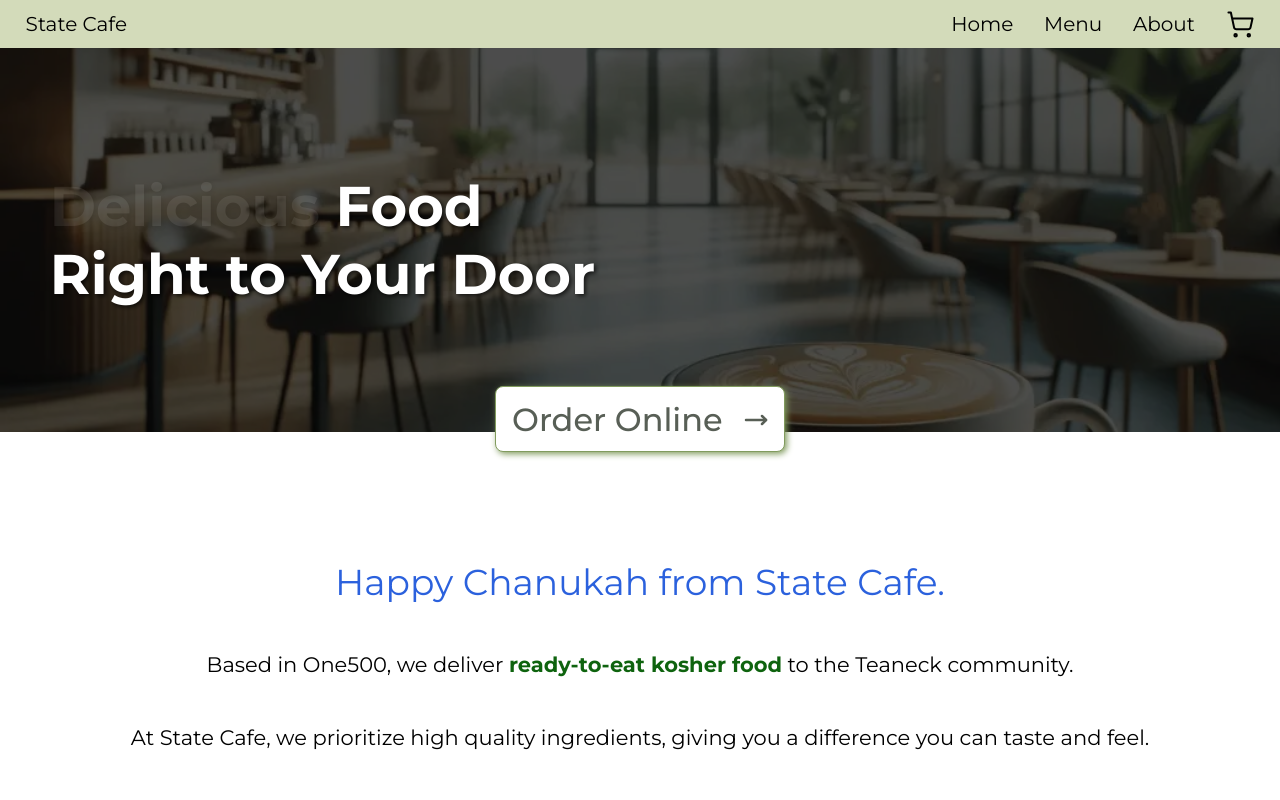
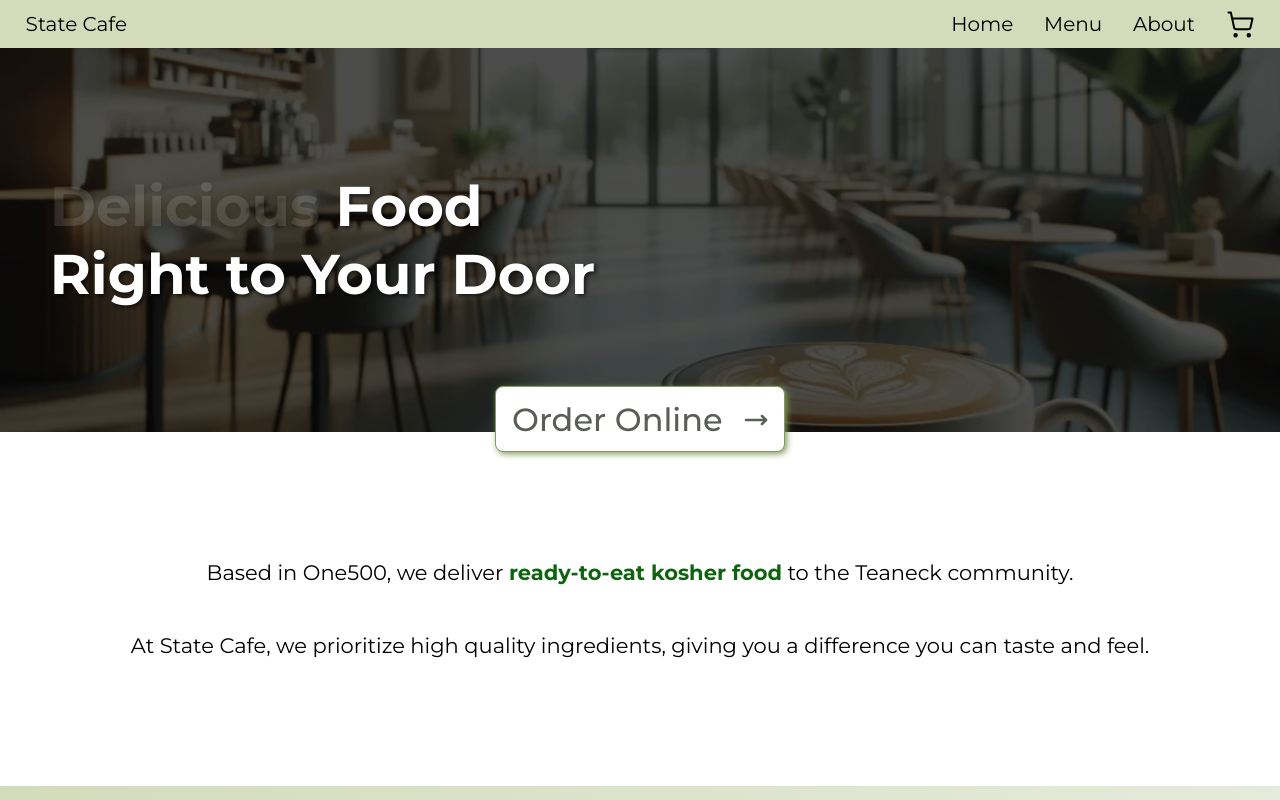
Before and after one commit to tzvi2/State-Cafe, a React (Create React App) app in the folder frontend/: page / in a window 1280 px wide. Shown: the top 800 px of the page. Built offline with nearby package versions, Linux system fonts and the light colour scheme; no server answers.

Commit message:
rm seasonal message

```diff
--- a/frontend/src/components/home page slides/WelcomeSlide.js
+++ b/frontend/src/components/home page slides/WelcomeSlide.js
@@ -8,7 +8,7 @@ function WelcomeSlide() {
 
 	return (
 		<div className={styles.welcomeSlide}>
-			<p className={styles.header}>Happy Chanukah from State Cafe.</p>
+			{/* <p className={styles.header}</p> */}
 			{/* <img src={logo} className={styles.logo}></img> */}
 			<p className={styles.sub_header}>Based in One500, we deliver <strong>ready-to-eat kosher food</strong> to the Teaneck community.</p>
 			<p className={styles.sub_header}>At State Cafe, we prioritize high quality ingredients, giving you a difference you can taste and feel.</p>
```
